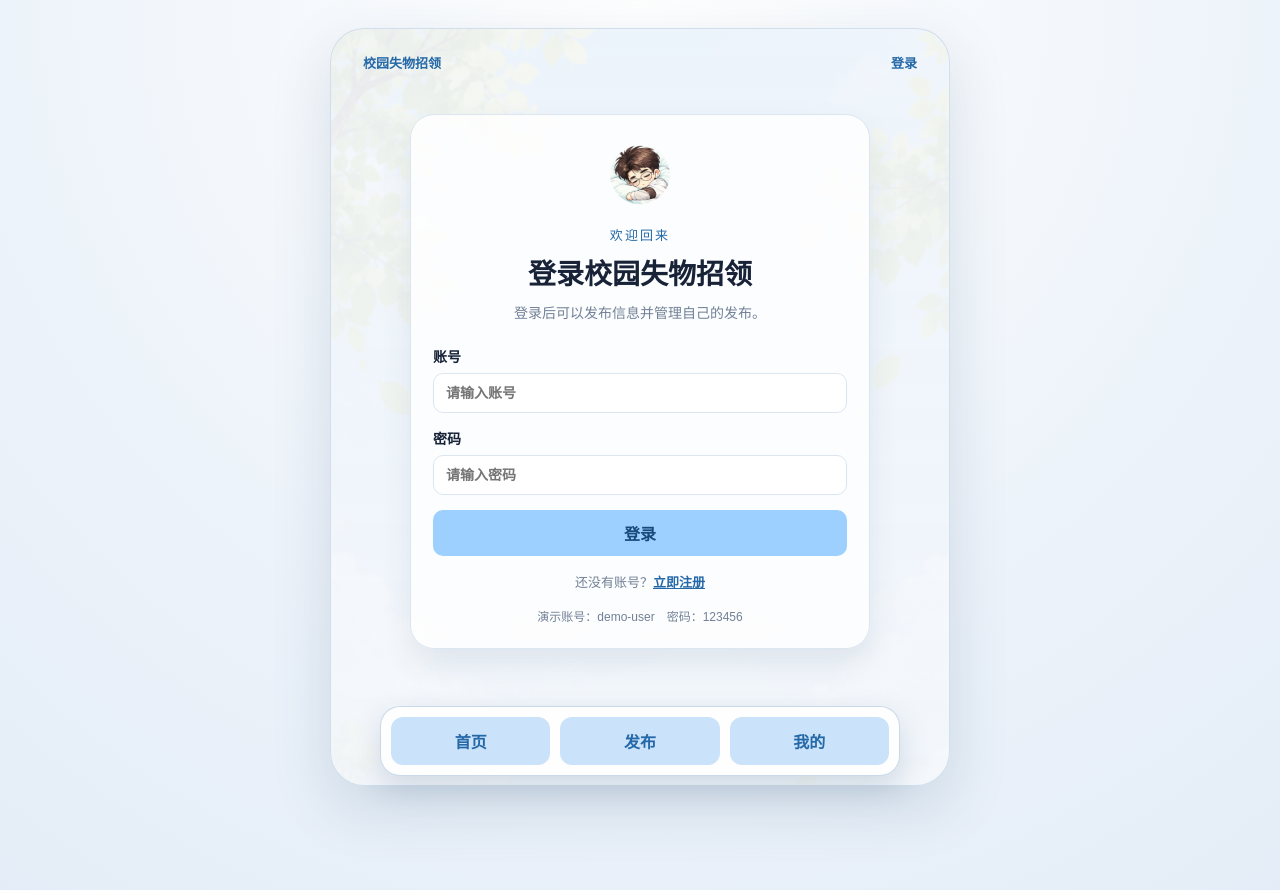
After one commit to yesicheng43-dotcom/campus-lost-found, a Flask app: page /login in a window 1280 px wide. The commit adds this page. Run offline with Flask 3, Linux system fonts and the light colour scheme.

Commit message:
feat: add account authentication and ownership

```diff
--- a/app/views.py
+++ b/app/views.py
@@ -1,11 +1,46 @@
-from flask import Blueprint, abort, flash, jsonify, redirect, render_template, request, url_for
+from functools import wraps
 
-from .db import create_item, get_item, list_owner_items, search_items, update_item_status
+from flask import (
+    Blueprint,
+    abort,
+    flash,
+    jsonify,
+    redirect,
+    render_template,
+    request,
+    session,
+    url_for,
+)
+
+from .db import (
+    authenticate_user,
+    create_item,
+    create_user,
+    get_item,
+    get_user,
+    list_owner_items,
+    search_items,
+    update_item_status,
+)
 from .validation import STATUS_OPTIONS, TYPE_LABELS, validate_item_form
 
 
 bp = Blueprint("main", __name__)
-DEMO_OWNER = "demo-user"
+
+
+def login_required(view):
+    @wraps(view)
+    def wrapped_view(*args, **kwargs):
+        if "username" not in session:
+            next_url = request.full_path.rstrip("?")
+            return redirect(url_for("main.login", next=next_url))
+        return view(*args, **kwargs)
+
+    return wrapped_view
+
+
+def current_username():
+    return session.get("username")
 
 
 @bp.get("/")
@@ -28,14 +63,78 @@ def health():
     return jsonify(status="ok")
 
 
+@bp.route("/login", methods=["GET", "POST"])
+def login():
+    if request.method == "POST":
+        username = request.form.get("username", "").strip()
+        password = request.form.get("password", "")
+        user = authenticate_user(username, password)
+        if user is None:
+            flash("账号或密码不正确。", "error")
+        else:
+            session.clear()
+            session["username"] = user["username"]
+            flash(f"欢迎回来，{user['display_name']}！", "success")
+            next_url = request.form.get("next", "")
+            if next_url.startswith("/"):
+                return redirect(next_url)
+            return redirect(url_for("main.index"))
+    return render_template("login.html", next=request.args.get("next", ""))
+
+
+@bp.route("/register", methods=["GET", "POST"])
+def register():
+    data = {
+        "username": "",
+        "display_name": "",
+        "student_id": "",
+    }
+    if request.method == "POST":
+        data = {
+            "username": request.form.get("username", "").strip(),
+            "display_name": request.form.get("display_name", "").strip(),
+            "student_id": request.form.get("student_id", "").strip(),
+        }
+        password = request.form.get("password", "")
+        errors = []
+        if len(data["username"]) < 3:
+            errors.append("账号至少需要 3 个字符。")
+        if len(password) < 6:
+            errors.append("密码至少需要 6 个字符。")
+        if not data["display_name"] or not data["student_id"]:
+            errors.append("姓名和学号不能为空。")
+        if not errors and create_user(
+            data["username"], password, data["display_name"], data["student_id"]
+        ):
+            session.clear()
+            session["username"] = data["username"]
+            flash("注册成功。", "success")
+            return redirect(url_for("main.my_posts"))
+        if not errors:
+            errors.append("账号已存在，请换一个账号。")
+        for error in errors:
+            flash(error, "error")
+    return render_template("register.html", data=data)
+
+
+@bp.post("/logout")
+def logout():
+    session.clear()
+    flash("你已退出登录。", "success")
+    return redirect(url_for("main.index"))
+
+
 @bp.get("/publish")
+@login_required
 def publish_type():
     return render_template("publish_type.html")
 
 
 @bp.get("/mine")
+@login_required
 def my_posts():
-    return render_template("my_posts.html", items=list_owner_items(DEMO_OWNER))
+    user = get_user(current_username())
+    return render_template("my_posts.html", items=list_owner_items(current_username()), user=user)
 
 
 @bp.get("/items/<int:item_id>")
@@ -47,6 +146,7 @@ def item_detail(item_id):
 
 
 @bp.route("/publish/<item_type>", methods=["GET", "POST"])
+@login_required
 def publish_item(item_type):
     if item_type not in TYPE_LABELS:
         abort(404)
@@ -55,7 +155,7 @@ def publish_item(item_type):
     if request.method == "POST":
         data, errors = validate_item_form(request.form, item_type)
         if not errors:
-            item_id = create_item(item_type, data, DEMO_OWNER)
+            item_id = create_item(item_type, data, current_username())
             flash("信息发布成功，可以在“我的”中查看。", "success")
             return redirect(url_for("main.item_detail", item_id=item_id))
         flash("请补全表单后再提交。", "error")
@@ -69,9 +169,10 @@ def publish_item(item_type):
 
 
 @bp.post("/items/<int:item_id>/status")
+@login_required
 def change_item_status(item_id):
     status = request.form.get("status", "")
-    if not update_item_status(item_id, status, DEMO_OWNER):
+    if not update_item_status(item_id, status, current_username()):
         abort(400)
     flash("信息状态已更新。", "success")
     return redirect(url_for("main.my_posts"))
--- a/static/css/style.css
+++ b/static/css/style.css
@@ -26,7 +26,9 @@ body {
   min-height: 100vh;
   margin: 0 auto;
   padding: 18px 16px 106px;
-  background: var(--page-bg);
+  background:
+    linear-gradient(rgba(244, 247, 251, 0.91), rgba(244, 247, 251, 0.96)),
+    url("../assets/background-portrait.png") center top / cover no-repeat;
 }
 
 .page-card {
@@ -317,6 +343,58 @@ h1 {
 .flash { padding: 10px 12px; border-radius: 10px; font-size: 13px; }
 .flash--success { background: #e5f7d9; color: #2f7d4e; }
 .flash--error { background: #ffe6e6; color: #a43d3d; }
+
+.account-bar {
+  display: flex;
+  align-items: center;
+  justify-content: space-between;
+  gap: 12px;
+  padding: 2px 4px 12px;
+}
+
+.brand-mark,
+.account-link {
+  color: var(--primary-deep);
+  font-size: 13px;
+  font-weight: 700;
+  text-decoration: none;
+}
+
+.account-actions {
+  display: flex;
+  align-items: center;
+  gap: 10px;
+}
+
+.account-actions form { margin: 0; }
+.logout-button {
+  border: 0;
+  padding: 0;
+  background: transparent;
+  color: var(--muted);
+  font: inherit;
+  font-size: 13px;
+  cursor: pointer;
+}
+
+.auth-card {
+  max-width: 460px;
+  margin: 30px auto 24px;
+  padding: 28px 22px 24px;
+  border: 1px solid var(--border);
+  border-radius: 24px;
+  background: rgba(255, 255, 255, 0.83);
+  text-align: center;
+  box-shadow: 0 14px 30px rgba(55, 84, 116, 0.1);
+}
+
+.auth-card h1 { margin-bottom: 10px; font-size: 28px; }
+.auth-avatar { margin-bottom: 14px; }
+.auth-avatar img { width: 64px; height: 64px; border-radius: 50%; object-fit: cover; }
+.form-card--auth { margin: 22px 0 0; padding: 0; border: 0; background: transparent; text-align: left; }
+.auth-tip, .demo-tip { margin: 16px 0 0; color: var(--muted); font-size: 13px; }
+.auth-tip a { color: var(--primary-deep); font-weight: 700; }
+.demo-tip { font-size: 12px; }
 
 .item-card--lost {
   background: #eaf7d5;
--- a/templates/base.html
+++ b/templates/base.html
@@ -9,6 +9,19 @@
   </head>
   <body>
     <main class="phone-shell">
+      <header class="account-bar">
+        <a class="brand-mark" href="{{ url_for('main.index') }}">校园失物招领</a>
+        {% if current_user %}
+          <div class="account-actions">
+            <a class="account-link" href="{{ url_for('main.my_posts') }}">{{ current_user.display_name }}</a>
+            <form method="post" action="{{ url_for('main.logout') }}">
+              <button class="logout-button" type="submit">退出</button>
+            </form>
+          </div>
+        {% else %}
+          <a class="account-link" href="{{ url_for('main.login') }}">登录</a>
+        {% endif %}
+      </header>
       {% with messages = get_flashed_messages(with_categories=true) %}
         {% if messages %}
           <ul class="flash-list" aria-live="polite">
--- a/templates/detail.html
+++ b/templates/detail.html
@@ -7,6 +7,7 @@
   <p class="muted">{{ '寻物' if item.type == 'lost' else '招领' }} · {{ item.status }}</p>
 </section>
 <article class="detail-card">
+  {% if item.image %}<img class="detail-card__image" src="{{ item.image }}" alt="{{ item.name }}图片">{% endif %}
   <dl class="detail-list">
     <div><dt>物品类别</dt><dd>{{ item.category }}</dd></div>
     <div><dt>地点</dt><dd>{{ item.location }}</dd></div>
--- a/templates/index.html
+++ b/templates/index.html
@@ -28,6 +28,7 @@
   <section class="item-list" aria-label="失物招领信息">
     {% for item in items %}
       <a class="item-card item-card--{{ item['type'] }}" href="{{ url_for('main.item_detail', item_id=item['id']) }}">
+        {% if item['image'] %}<img class="item-card__image" src="{{ item['image'] }}" alt="{{ item['name'] }}图片">{% endif %}
         <div class="item-card__topline">
           <h2>{{ item['name'] }}</h2>
           <span class="status status--{{ item['type'] }}">{{ item['status'] }}</span>
--- /dev/null
+++ b/templates/login.html
@@ -0,0 +1,24 @@
+{% extends "base.html" %}
+{% block title %}登录 · 校园失物招领{% endblock %}
+{% block content %}
+<section class="auth-card">
+  <div class="auth-avatar"><img src="{{ url_for('static', filename='assets/avatar.png') }}" alt="校园失物招领"></div>
+  <p class="eyebrow">欢迎回来</p>
+  <h1>登录校园失物招领</h1>
+  <p class="muted">登录后可以发布信息并管理自己的发布。</p>
+  <form class="form-card form-card--auth" method="post">
+    <input type="hidden" name="next" value="{{ next }}">
+    <label class="form-field" for="username">
+      <span>账号</span>
+      <input id="username" name="username" autocomplete="username" placeholder="请输入账号" required>
+    </label>
+    <label class="form-field" for="password">
+      <span>密码</span>
+      <input id="password" name="password" type="password" autocomplete="current-password" placeholder="请输入密码" required>
+    </label>
+    <button class="primary-button" type="submit">登录</button>
+  </form>
+  <p class="auth-tip">还没有账号？<a href="{{ url_for('main.register') }}">立即注册</a></p>
+  <p class="demo-tip">演示账号：demo-user　密码：123456</p>
+</section>
+{% endblock %}
--- a/templates/my_posts.html
+++ b/templates/my_posts.html
@@ -4,14 +4,15 @@
 <section class="hero hero--compact">
   <p class="eyebrow">我的发布</p>
   <h1>管理我发布的信息</h1>
-  <p class="muted">发布后可以在这里查看详情和更新状态。</p>
+  <p class="muted">{{ user.display_name }} · {{ user.student_id }}<br>发布后可以在这里查看详情和更新状态。</p>
 </section>
 {% if items %}
   <section class="item-list" aria-label="我的发布列表">
     {% for item in items %}
       <article class="item-card">
         <a class="item-card__link" href="{{ url_for('main.item_detail', item_id=item.id) }}">
-          <div class="item-card__top"><h2>{{ item.name }}</h2><span class="status">{{ item.status }}</span></div>
+          {% if item.image %}<img class="item-card__image" src="{{ item.image }}" alt="{{ item.name }}图片">{% endif %}
+          <div class="item-card__topline"><h2>{{ item.name }}</h2><span class="status">{{ item.status }}</span></div>
           <p>{{ '寻物' if item.type == 'lost' else '招领' }} · {{ item.location }} · {{ item.event_time }}</p>
         </a>
         <form class="status-form" method="post" action="{{ url_for('main.change_item_status', item_id=item.id) }}">
```
Also changed, not shown: other parts of static/css/style.css (+27 -3 lines), PROJECT_RULES.md (+13 -10 lines), app/__init__.py (+7 -1 lines), app/db.py (+65 -4 lines), app/schema.sql (+11 -0 lines), templates/register.html (added, +17 -0 lines), tests/test_app.py (+62 -0 lines), README.md.
